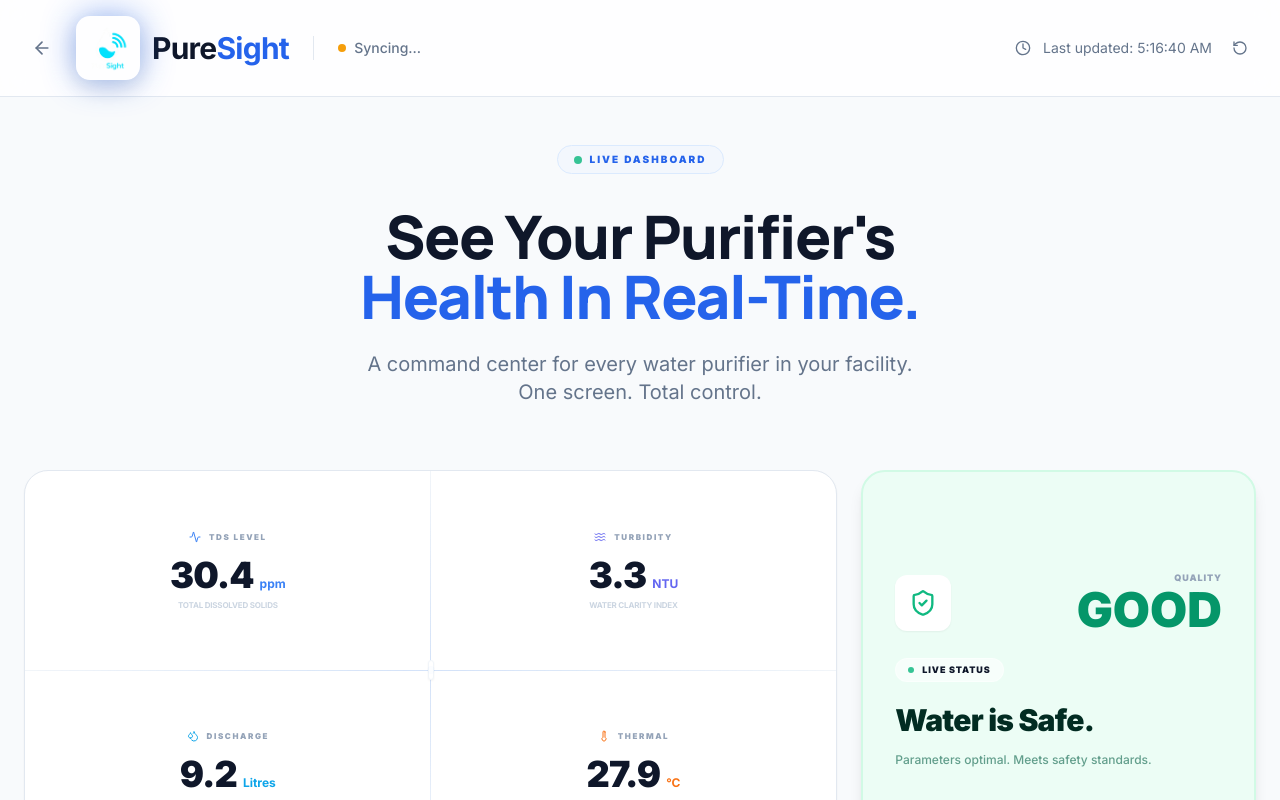
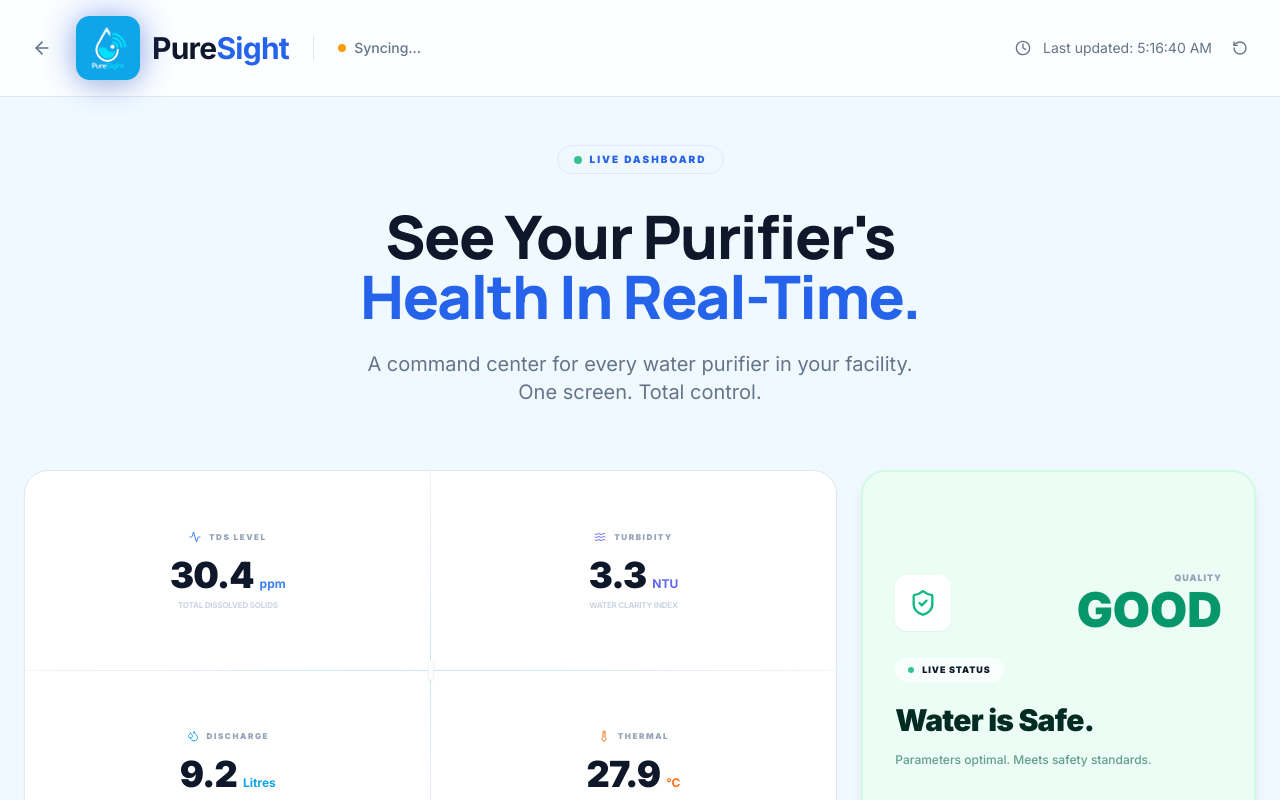
Before and after one commit to roshandhiman/puresight, a Next.js app: page /dashboard in a window 1280 px wide. Shown: the top 800 px of the page. Built offline with nearby package versions, Linux system fonts and the light colour scheme; no server answers.

Commit message:
back color

```diff
--- a/src/pages/dashboard.js
+++ b/src/pages/dashboard.js
@@ -81,7 +81,7 @@ export default function DashboardPage() {
   const isSafe = data?.Quality === "GOOD";
 
   return (
-    <div className="min-h-screen bg-[#F8FAFC] text-slate-900 font-sans selection:bg-blue-100 selection:text-blue-600">
+    <div className="min-h-screen bg-[#F0F9FF] text-slate-900 font-sans selection:bg-blue-100 selection:text-blue-600">
       <Head>
         <title>Dashboard | PureSight Live Monitoring</title>
         <meta name="description" content="Live water quality and purifier health dashboard." />
@@ -95,8 +95,8 @@ export default function DashboardPage() {
               <ArrowLeft className="w-5 h-5 text-slate-500 group-hover:text-blue-600" />
             </Link>
             <div className="flex items-center gap-3">
-              <div className="relative w-16 h-16 logo-container">
-                <img src="/logo.png" alt="PureSight Logo" className="w-14 h-14 object-contain relative z-10" />
+              <div className="relative w-16 h-16 logo-container" style={{ background: '#0EA5E9', padding: '4px' }}>
+                <img src="/logo.png" alt="PureSight Logo" className="w-full h-full object-contain relative z-10" />
               </div>
               <h1 className="text-3xl font-bold tracking-tight">Pure<span className="text-blue-600">Sight</span></h1>
             </div>
```
